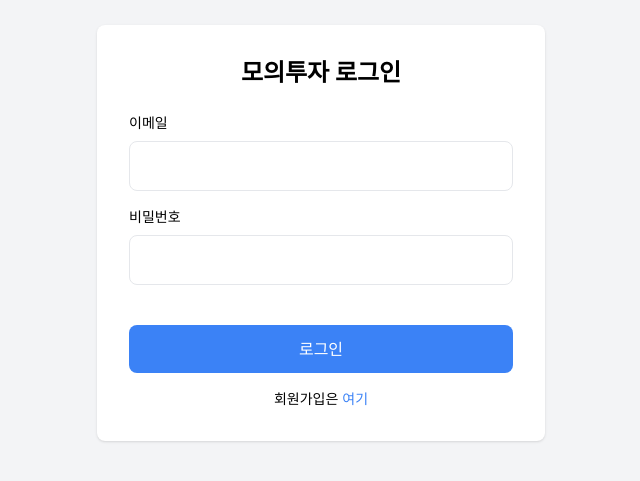
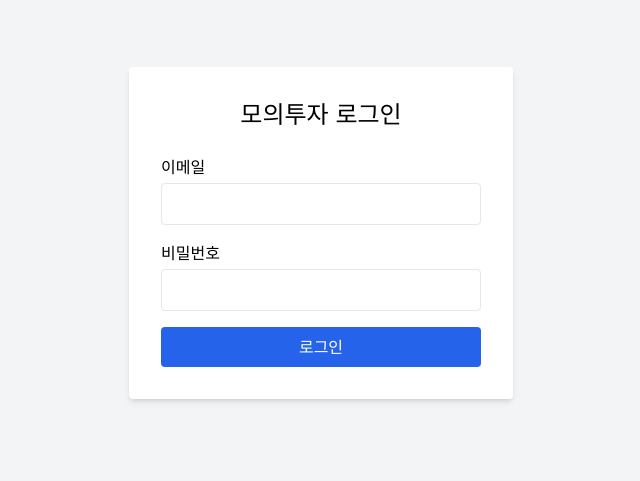
Before and after one commit to csh3004/investment, a React (Create React App) app in the folder frontend/: page /login in a window 1280 px wide. Shown: the part 167-648 px from the top of the page, without its empty margins (319-959 px from the left). Built offline with nearby package versions, Linux system fonts and the light colour scheme.

Commit message:
로그인 구현

```diff
--- a/frontend/src/features/auth/Login.tsx
+++ b/frontend/src/features/auth/Login.tsx
@@ -1,69 +1,40 @@
-import React, { useState } from 'react';
+import React from 'react';
+import { useLoginForm } from './hooks/useLoginForm';
 
 const LoginForm: React.FC = () => {
-  const [form, setForm] = useState({ email: '', password: '' });
-  const [error, setError] = useState('');
-  const [loading, setLoading] = useState(false);
-
-  const handleChange = (e: React.ChangeEvent<HTMLInputElement>) => {
-    setForm({ ...form, [e.target.name]: e.target.value });
-  };
-
-  const handleSubmit = async (e: React.FormEvent) => {
-    e.preventDefault();
-    setLoading(true);
-    try {
-      // API 호출 로직 (services 폴더 함수 사용 권장)
-    } catch (err: any) {
-      setError(err.message || '로그인 실패');
-    } finally {
-      setLoading(false);
-    }
-  };
+  const { form, error, handleChange, handleSubmit } = useLoginForm();
 
   return (
-    <form onSubmit={handleSubmit} className="w-full max-w-md p-8 bg-white rounded-lg shadow">
-      <h2 className="text-2xl font-bold mb-6 text-center">모의투자 로그인</h2>
+    <form onSubmit={handleSubmit} className="bg-white p-8 rounded shadow-md w-96">
+      <h2 className="text-2xl font:bold mb-6 text-center">모의투자 로그인</h2>
+
       <div className="mb-4">
-        <label className="block text-sm font-medium mb-2">이메일</label>
+        <label className="block mb-1">이메일</label>
         <input
-          type="email"
+          type="text"
           name="email"
           value={form.email}
           onChange={handleChange}
-          className="w-full p-3 border rounded-lg focus:outline-none focus:ring-2"
-          required
+          className="w-full border p-2 rounded"
         />
       </div>
-      <div className="mb-6">
-        <label className="block text-sm font-medium mb-2">비밀번호</label>
+
+      <div className="mb-4">
+        <label className="block mb-1">비밀번호</label>
         <input
           type="password"
           name="password"
           value={form.password}
           onChange={handleChange}
-          className="w-full p-3 border rounded-lg focus:outline-none focus:ring-2"
-          required
+          className="w-full border p-2 rounded"
         />
       </div>
-      {error && <p className="text-red-500 text-sm mb-4">{error}</p>}
 
-      {/* 써드파티 로그인 버튼이 들어갈 자리 */}
-      <div className="flex flex-col gap-2 mb-4">
-        {/* <SocialLoginButtons /> 등을 여기에 배치 */}
-      </div>
+      {error && <p className="text-red-500 mb-4">{error}</p>}
 
-      <button
-        type="submit"
-        disabled={loading}
-        className="w-full bg-blue-500 text-white py-3 rounded-lg hover:bg-blue-600 disabled:opacity-50"
-      >
-        {loading ? '로그인 중...' : '로그인'}
+      <button type="submit" className="w-full bg-blue-600 text-white py-2 rounded">
+        로그인
       </button>
-
-      <p className="mt-4 text-center text-sm">
-        회원가입은 <a href="/register" className="text-blue-500">여기</a>
-      </p>
     </form>
   );
 };
--- /dev/null
+++ b/frontend/src/features/auth/auth.ts
@@ -0,0 +1,4 @@
+export interface LoginCredentials {
+    email: string;
+    password: string;
+}
--- /dev/null
+++ b/frontend/src/features/auth/hooks/useLoginForm.ts
@@ -0,0 +1,41 @@
+import { useState } from 'react';
+import { useNavigate } from 'react-router-dom';
+import { LoginCredentials } from '../auth';
+
+
+export const useLoginForm = () => {
+
+    const [form, setForm] = useState<LoginCredentials>({ email: '', password: '' });
+
+    const [error, setError] = useState('');
+
+    const navigate = useNavigate();
+
+    const handleChange = (e: React.ChangeEvent<HTMLInputElement>) => {
+        const { name, value } = e.target;
+
+        setForm((prev) => ({
+            ...prev,
+            [name]: value
+        }));
+    };
+
+    /**
+     * [비즈니스 로직] 로그인 버튼을 눌렀을 때 실행되는 함수. (Mocking 로직)
+     */
+    const handleSubmit = (e: React.FormEvent) => {
+        e.preventDefault(); // 버튼 눌렀을 때 페이지가 새로고침되는 것을 막습니다. (중요!)
+        setError('');
+
+        // 현업 용어: Happy Path (성공 시나리오) 테스트
+        if (form.email === 'a' && form.password === '1') {
+            navigate('/');
+        } else {
+            // 에러 처리: 사용자에게 보여줄 메시지를 저장합니다.
+            setError('아이디 또는 비밀번호가 틀렸습니다.');
+        }
+    };
+
+    // 컴포넌트(화면)에서 꺼내 쓸 수 있도록 데이터와 함수를 내보냅니다.
+    return { form, error, handleChange, handleSubmit };
+};
```
Also changed, not shown: 1 other file (tests, documents, lock files or other folders).
